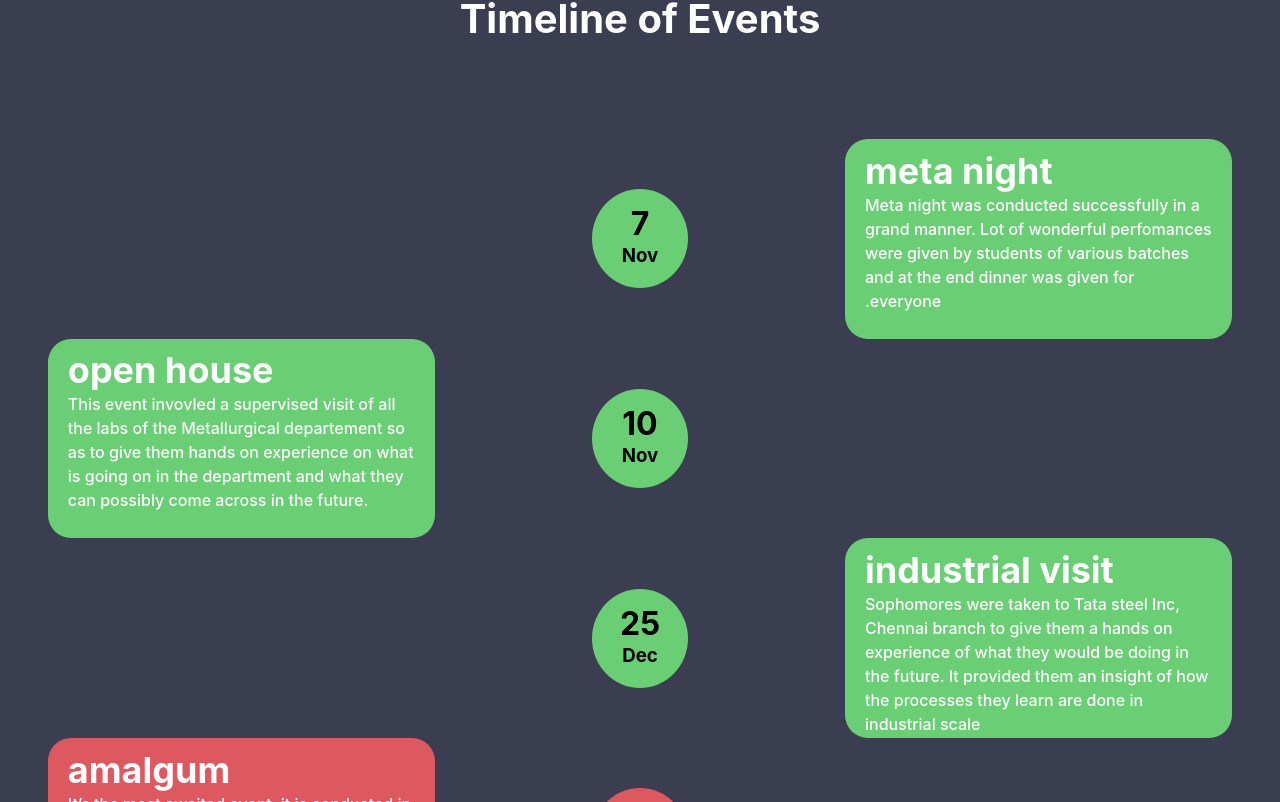
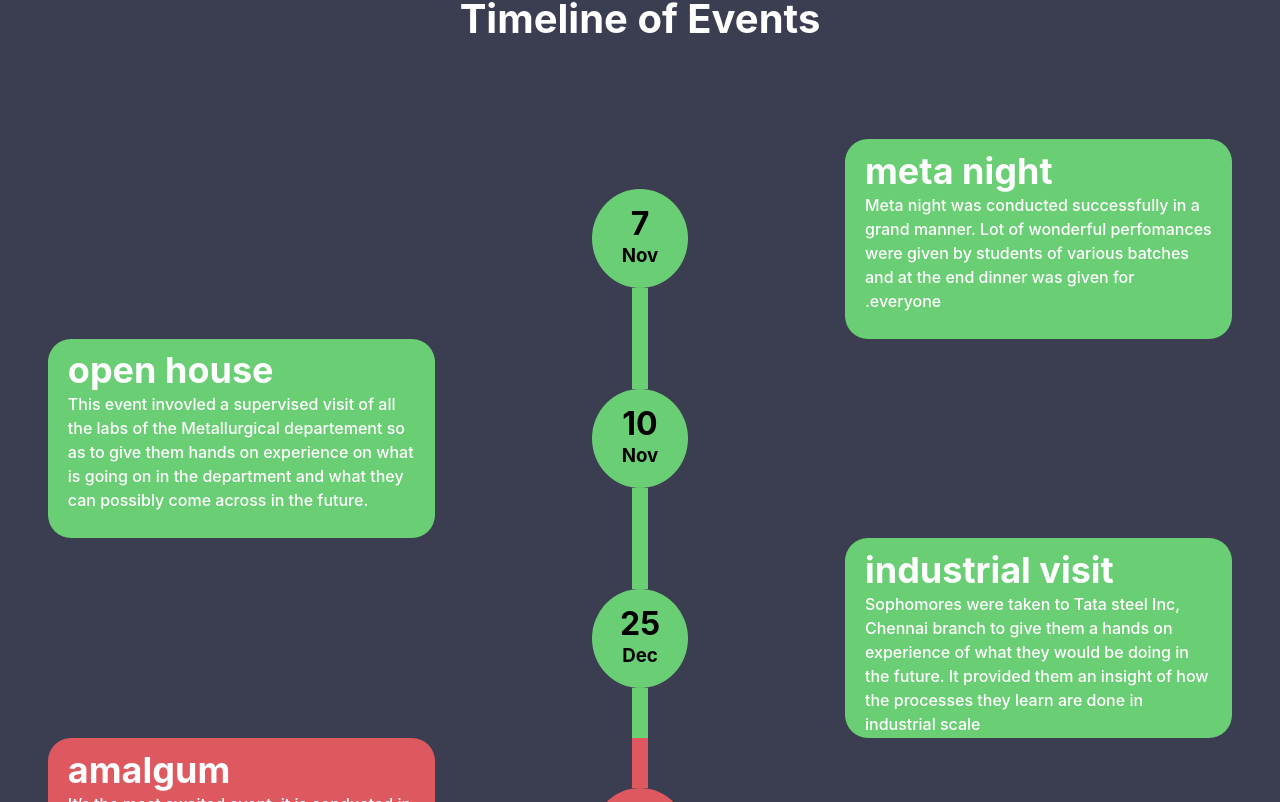
Before and after one commit to MetSA-WebOps/metsa-website, a React (Vite) app: page / in a window 1280 px wide. Shown: the part 918-1720 px from the top of the page. Built offline with nearby package versions, Linux system fonts and the light colour scheme.

Commit message:
timeline bar

```diff
--- a/src/pages/home/event.tsx
+++ b/src/pages/home/event.tsx
@@ -13,7 +13,7 @@ type EventProps = {
 const Event = ({ event, index }: EventProps) => {
     const navigator = useNavigate();
     const onClick = () => {
-        navigator(`event/:${index}`)
+        navigator(`event/${index}`)
     }
     const color = index < eventlist.events.length - 2 ? "#6ACE74" : "#DE5860";
     return (
@@ -22,11 +22,15 @@ const Event = ({ event, index }: EventProps) => {
                 <h2>{event.title}</h2>
                 <p>{event.content}</p>
             </div>
-            <div className="date" style={{ backgroundColor: color }}>
-                <h1 style={{ margin: "0" }}>{event.date.split(" ")[0]}</h1>
-                <h3 style={{ margin: "0" }}>{event.date.split(" ")[1]}</h3>
+            <div className="timeline">
+                <div style={{ backgroundColor: `${index != 0 ? color : "transparent"}` }} className="vertical"></div>
+                <div className="date" style={{ backgroundColor: color }}>
+                    <h1 style={{ margin: "0" }}>{event.date.split(" ")[0]}</h1>
+                    <h3 style={{ margin: "0" }}>{event.date.split(" ")[1]}</h3>
+                </div>
+                <div style={{ backgroundColor: `${index != eventlist.events.length - 1 ? color : "transparent"}` }} className="vertical"></div>
             </div>
-            <div className="empty"></div>
+
         </div >
     )
 }
--- a/src/pages/home/style.css
+++ b/src/pages/home/style.css
@@ -8,7 +8,7 @@
 .event-content{
   border-radius: 23px;
   text-align: left;
-  height: 160px;
+  height: 10rem;
   padding: 4%;
   color: white;
   width: 70%;
@@ -87,3 +87,12 @@ h2{
 .empty{
   width: 70%;
 }
+.timeline{
+  display: flex;
+  flex-direction: column;
+  align-items: center;
+}
+.vertical{
+  width: 1rem;
+  height: 100%;
+}
--- a/src/shared/header.tsx
+++ b/src/shared/header.tsx
@@ -13,7 +13,7 @@ function Header() {
           <p className="link" style={{ margin: 0, fontWeight: "400" }}>Events</p>
           <div className="event-links">
             {
-              eventlist.events.map((event, i) => <NavLink to={"/event/" + i.toString()} className="link eve-link" style={{ marginLeft: "0" }}>{event.title}</NavLink>)
+              eventlist.events.map((event, i) => <NavLink to={`event/${i}`} className="link eve-link" style={{ marginLeft: "0" }}>{event.title}</NavLink>)
             }
           </div>
         </div>
```
